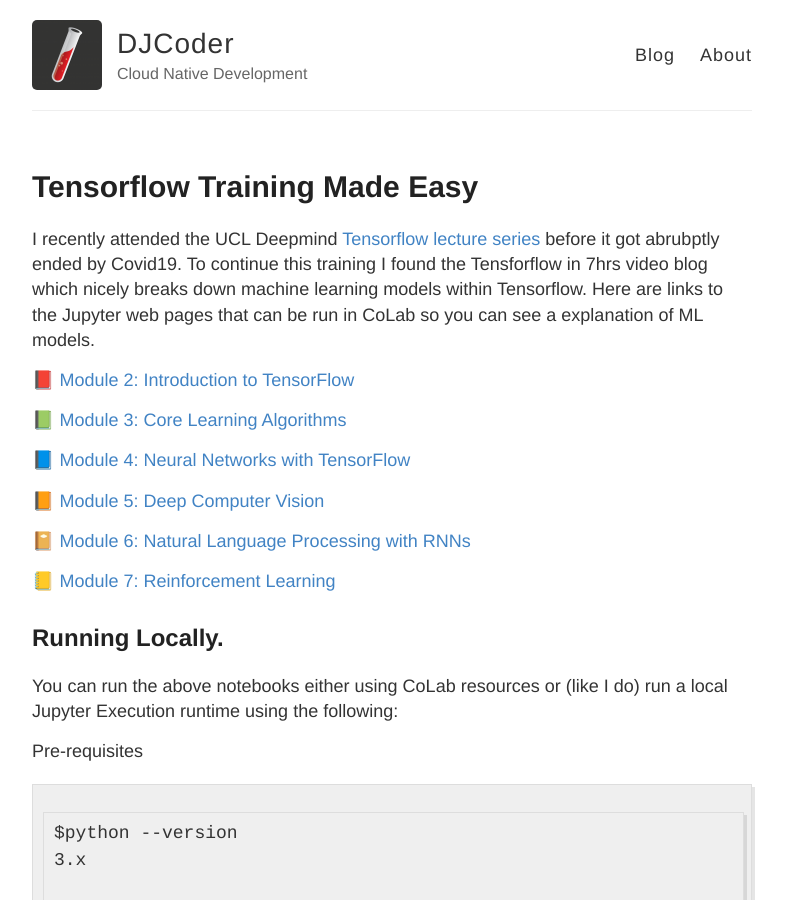
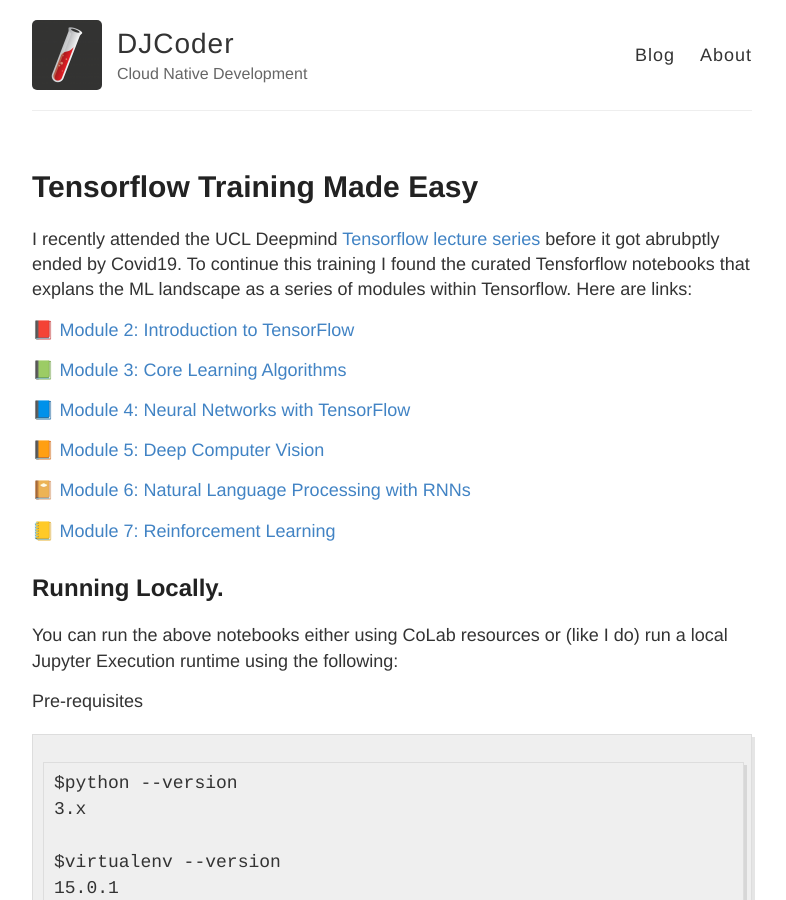
Before and after one commit to devdjcoder/devdjcoder.github.io, a Jekyll site: the page built from _posts/2020-4-6-TensorflowTraining.md, in a window 1280 px wide and 900 px high. Shown: the whole window, without its empty margins (248-1034 px from the left). Built offline with Jekyll 4.4.1, drawn with Linux system fonts in a browser that asks for light colours.

Commit message:
Update for new changes

```diff
--- a/_posts/2020-4-6-TensorflowTraining.md
+++ b/_posts/2020-4-6-TensorflowTraining.md
@@ -4,19 +4,19 @@ title: Tensorflow Training Made Easy
 category: MachineLearning, Tensorflow
 ---
 
-I recently attended the UCL Deepmind [Tensorflow lecture series](http://www.csml.ucl.ac.uk/events/lunch_talks) before it got abrubptly ended by Covid19.  To continue this training I found the Tensforflow in 7hrs video blog which nicely breaks down machine learning models within Tensorflow.  Here are links to the Jupyter web pages that can be run in CoLab so you can see a explanation of ML models.
+I recently attended the UCL Deepmind [Tensorflow lecture series](http://www.csml.ucl.ac.uk/events/lunch_talks) before it got abrubptly ended by Covid19.  To continue this training I found the curated Tensforflow notebooks that explans the ML landscape as a series of modules within Tensorflow.  Here are links:
 
-[📕 Module 2: Introduction to TensorFlow](https://colab.research.google.com%2Fdrive%2F1F_EWVKa8rbMXi3_fG0w7AtcscFq7Hi7B%23forceEdit%3Dtrue%26sandboxMode%3Dtrue&redir_token=d_sosyX5dxwM0XmcSqPcEH1bM6R8MTU4NjI5ODUyM0AxNTg2MjEyMTIz&event=video_description&v=tPYj3fFJGjk)
+[📕 Module 2: Introduction to TensorFlow](https://colab.research.google.com/drive/1F_EWVKa8rbMXi3_fG0w7AtcscFq7Hi7B#forceEdit=true&sandboxMode=true)
 
-[📗 Module 3: Core Learning Algorithms](https://colab.research.google.com%2Fdrive%2F15Cyy2H7nT40sGR7TBN5wBvgTd57mVKay%23forceEdit%3Dtrue%26sandboxMode%3Dtrue&redir_token=d_sosyX5dxwM0XmcSqPcEH1bM6R8MTU4NjI5ODUyM0AxNTg2MjEyMTIz&event=video_description&v=tPYj3fFJGjk)
+[📗 Module 3: Core Learning Algorithms](https://colab.research.google.com/drive/15Cyy2H7nT40sGR7TBN5wBvgTd57mVKay#forceEdit=true&sandboxMode=true)
 
-[📘 Module 4: Neural Networks with TensorFlow](https://colab.research.google.com%2Fdrive%2F1m2cg3D1x3j5vrFc-Cu0gMvc48gWyCOuG%23forceEdit%3Dtrue%26sandboxMode%3Dtrue&redir_token=d_sosyX5dxwM0XmcSqPcEH1bM6R8MTU4NjI5ODUyM0AxNTg2MjEyMTIz&event=video_description&v=tPYj3fFJGjk)
+[📘 Module 4: Neural Networks with TensorFlow](https://colab.research.google.com/drive/1m2cg3D1x3j5vrFc-Cu0gMvc48gWyCOuG#forceEdit=true&sandboxMode=true)
 
-[📙 Module 5: Deep Computer Vision](https://colab.research.google.com%2Fdrive%2F1ZZXnCjFEOkp_KdNcNabd14yok0BAIuwS%23forceEdit%3Dtrue%26sandboxMode%3Dtrue&redir_token=d_sosyX5dxwM0XmcSqPcEH1bM6R8MTU4NjI5ODUyM0AxNTg2MjEyMTIz&event=video_description&v=tPYj3fFJGjk)
+[📙 Module 5: Deep Computer Vision](https://colab.research.google.com/drive/1ZZXnCjFEOkp_KdNcNabd14yok0BAIuwS#forceEdit=true&sandboxMode=true)
 
-[📔 Module 6: Natural Language Processing with RNNs](https://colab.research.google.com%2Fdrive%2F1ysEKrw_LE2jMndo1snrZUh5w87LQsCxk%23forceEdit%3Dtrue%26sandboxMode%3Dtrue&redir_token=d_sosyX5dxwM0XmcSqPcEH1bM6R8MTU4NjI5ODUyM0AxNTg2MjEyMTIz&event=video_description&v=tPYj3fFJGjk)
+[📔 Module 6: Natural Language Processing with RNNs](https://colab.research.google.com/drive/1ysEKrw_LE2jMndo1snrZUh5w87LQsCxk#forceEdit=true&sandboxMode=true)
 
-[📒 Module 7: Reinforcement Learning](https://colab.research.google.com%2Fdrive%2F1IlrlS3bB8t1Gd5Pogol4MIwUxlAjhWOQ%23forceEdit%3Dtrue%26sandboxMode%3Dtrue&redir_token=d_sosyX5dxwM0XmcSqPcEH1bM6R8MTU4NjI5ODUyM0AxNTg2MjEyMTIz&event=video_description&v=tPYj3fFJGjk)
+[📒 Module 7: Reinforcement Learning](https://colab.research.google.com/drive/1IlrlS3bB8t1Gd5Pogol4MIwUxlAjhWOQ#forceEdit=true&sandboxMode=true)
 
 ## Running Locally.
 
```
